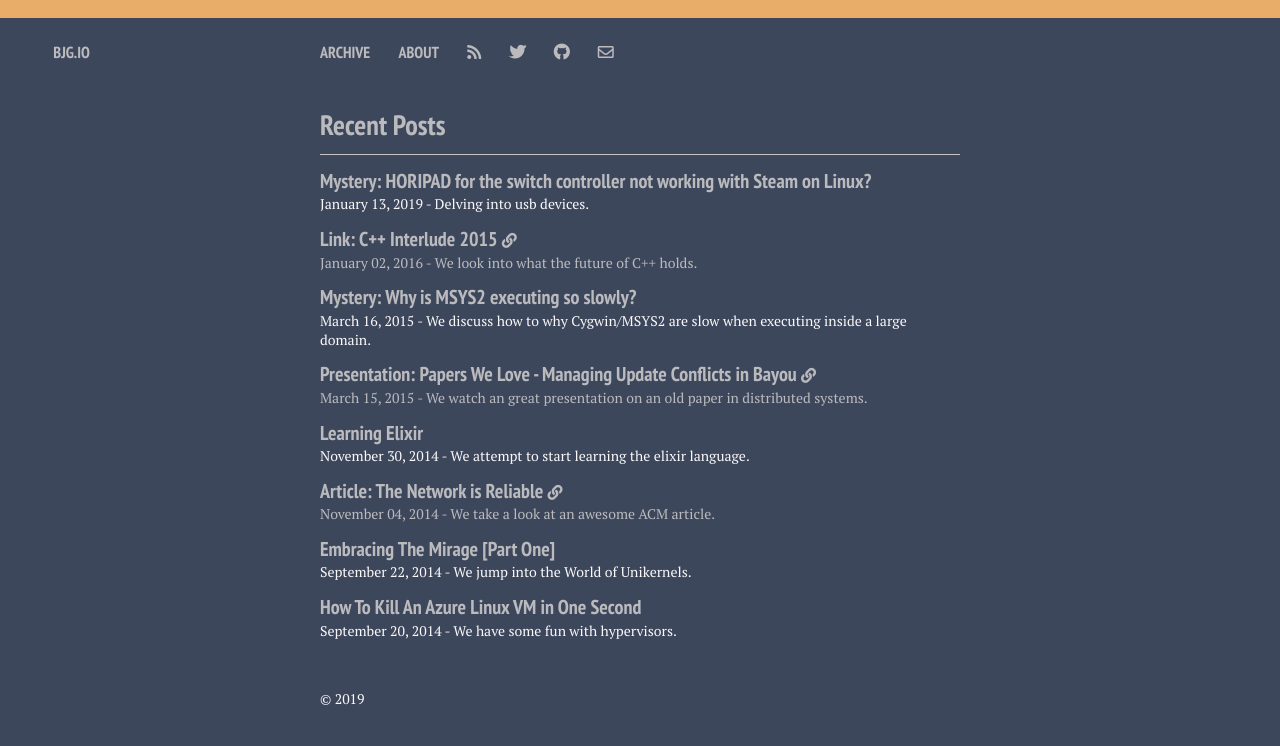
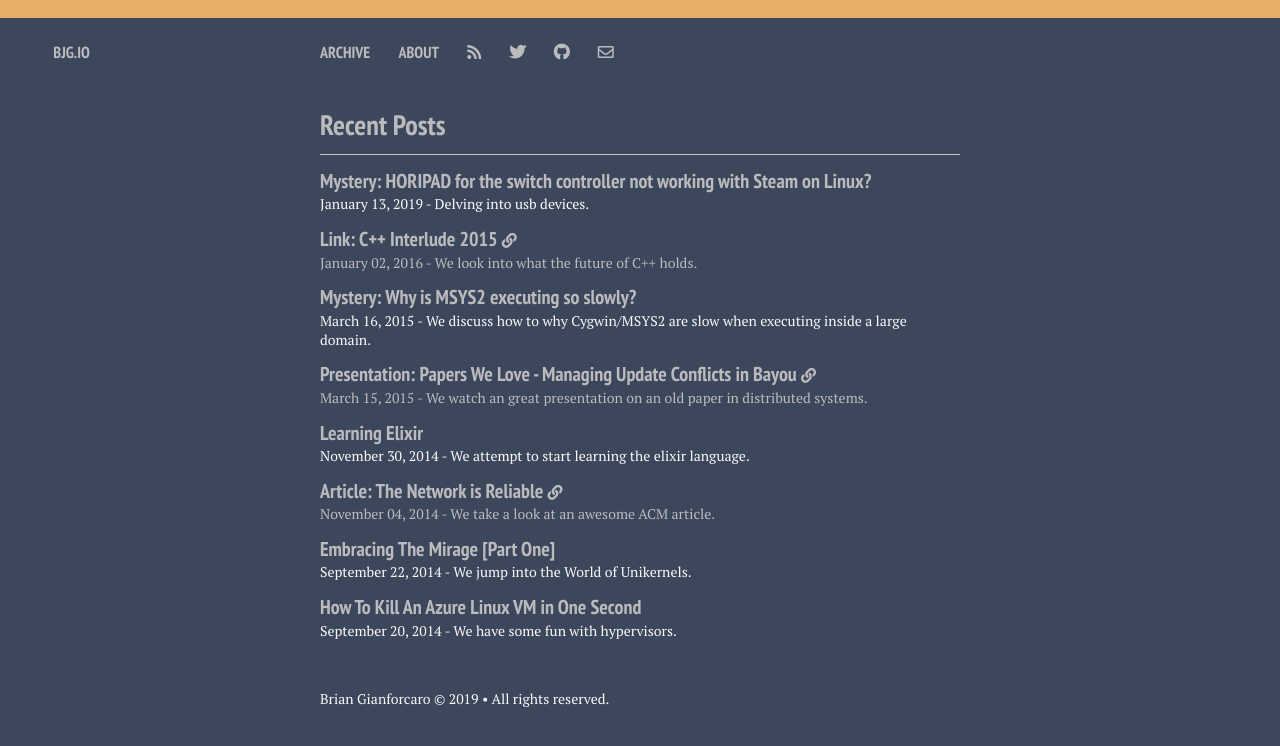
Before and after one commit to bgianfo/bgianfo.github.io, a Jekyll site: the page built from index.md, in a window 1280 px wide. Shown: the top 746 px of the page. Built offline with Jekyll 4.4.1, drawn with Linux system fonts in a browser that asks for light colours; nearby versions of some CDN libraries.

Commit message:
Expand on copyright

```diff
--- a/_includes/_footer.html
+++ b/_includes/_footer.html
@@ -12,4 +12,4 @@
 </div><!-- /.google-ads -->
 {% endif %}
 
-<span>&copy; {{ site.time | date: '%Y' }}</span>
+<span> Brian Gianforcaro &copy; {{ site.time | date: '%Y' }} • All rights reserved.</span>
```
